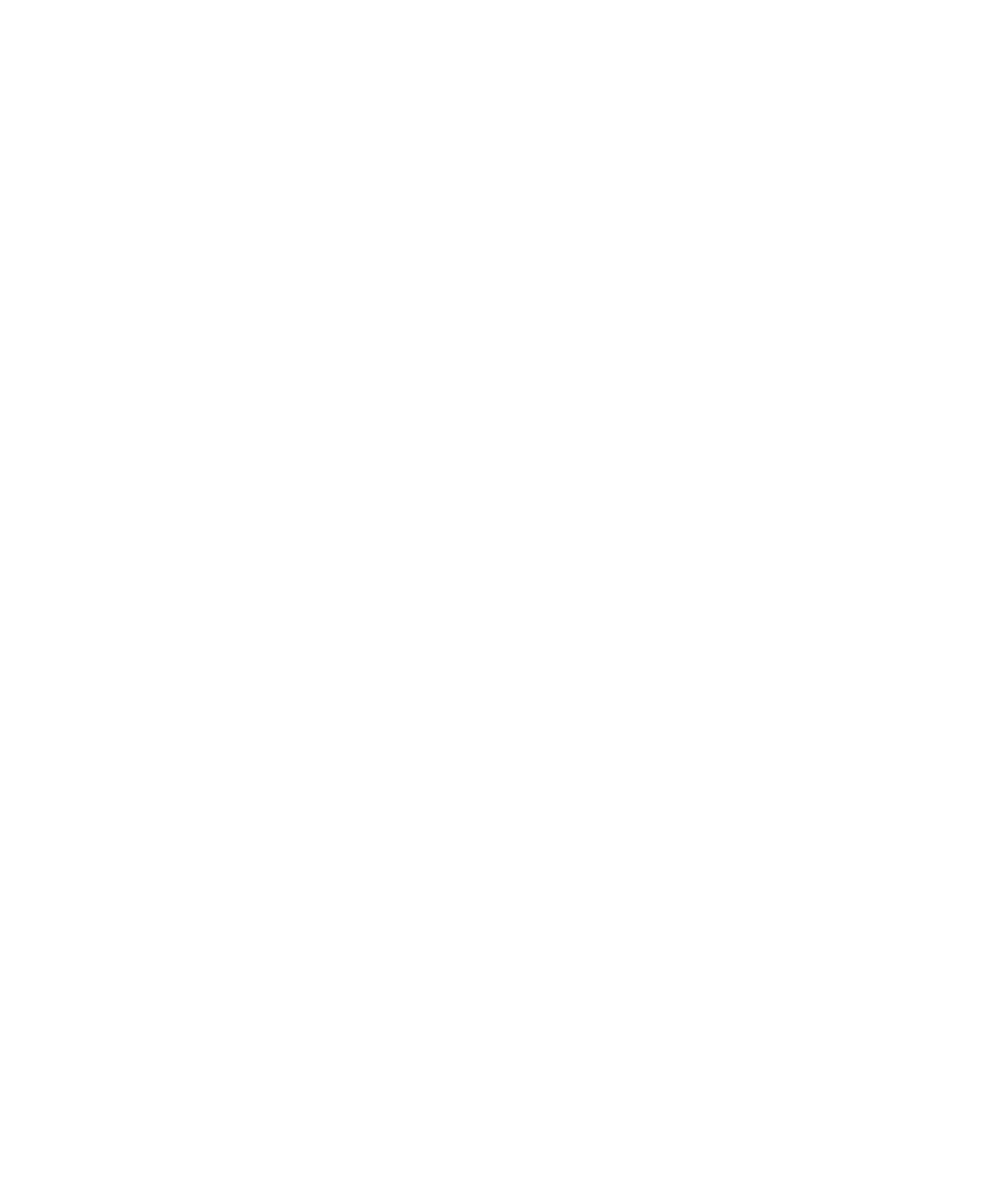
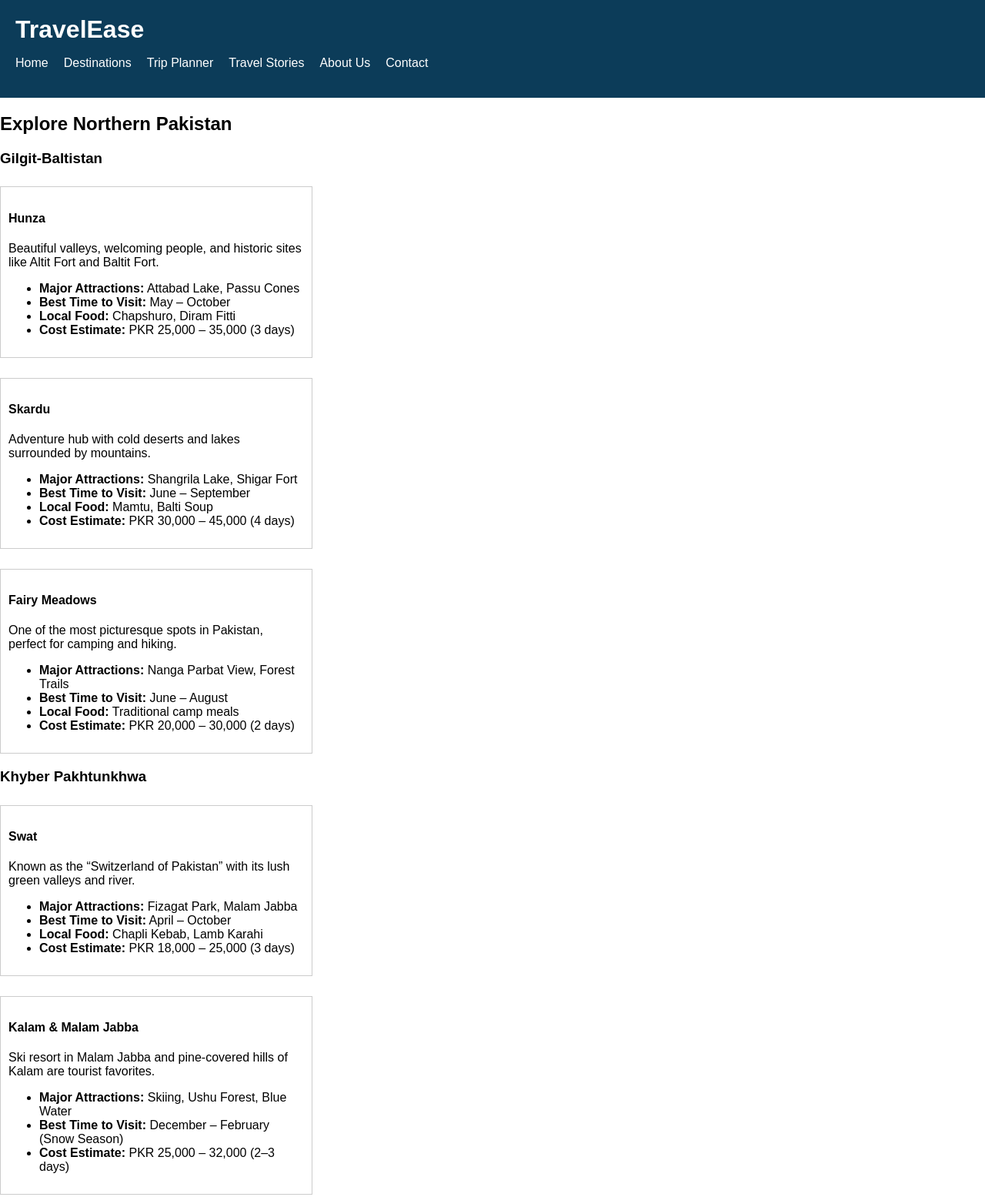
Before and after one commit to syed-noor11/Project-DevOps2, a plain HTML site: page src/destination-page.html in a window 1280 px wide. Shown: the top 1555 px of the page at 77% size. Before the commit the page ends 800 px from the top, so only its background shows below. Drawn offline with Linux system fonts and the light colour scheme.

Commit message:
Destination-page added

```diff
--- a/src/destination-page.html
+++ b/src/destination-page.html
@@ -1,11 +1,104 @@
 <!DOCTYPE html>
 <html lang="en">
 <head>
-  <meta charset="UTF-8">
-  <meta name="viewport" content="width=device-width, initial-scale=1.0">
-  <title>Document</title>
+  <meta charset="UTF-8" />
+  <meta name="viewport" content="width=device-width, initial-scale=1.0"/>
+  <title>Destinations - TravelEase</title>
+  <link rel="stylesheet" href="../styles/index.css"/>
 </head>
 <body>
+  <header>
+    <h1>TravelEase</h1>
+    <nav>
+      <ul>
+        <li><a href="index.html">Home</a></li>
+        <li><a href="destination-page.html">Destinations</a></li>
+        <li><a href="trip-page.html">Trip Planner</a></li>
+        <li><a href="stories-page.html">Travel Stories</a></li>
+        <li><a href="about-page.html">About Us</a></li>
+        <li><a href="contact-page.html">Contact</a></li>
+      </ul>
+    </nav>
+  </header>
 
+  <main class="content-section">
+    <h2>Explore Northern Pakistan</h2>
+
+    <section>
+      <h3>Gilgit-Baltistan</h3>
+      <div class="destination-card">
+        <h4>Hunza</h4>
+        <p>Beautiful valleys, welcoming people, and historic sites like Altit Fort and Baltit Fort.</p>
+        <ul>
+          <li><strong>Major Attractions:</strong> Attabad Lake, Passu Cones</li>
+          <li><strong>Best Time to Visit:</strong> May – October</li>
+          <li><strong>Local Food:</strong> Chapshuro, Diram Fitti</li>
+          <li><strong>Cost Estimate:</strong> PKR 25,000 – 35,000 (3 days)</li>
+        </ul>
+      </div>
+
+      <div class="destination-card">
+        <h4>Skardu</h4>
+        <p>Adventure hub with cold deserts and lakes surrounded by mountains.</p>
+        <ul>
+          <li><strong>Major Attractions:</strong> Shangrila Lake, Shigar Fort</li>
+          <li><strong>Best Time to Visit:</strong> June – September</li>
+          <li><strong>Local Food:</strong> Mamtu, Balti Soup</li>
+          <li><strong>Cost Estimate:</strong> PKR 30,000 – 45,000 (4 days)</li>
+        </ul>
+      </div>
+
+      <div class="destination-card">
+        <h4>Fairy Meadows</h4>
+        <p>One of the most picturesque spots in Pakistan, perfect for camping and hiking.</p>
+        <ul>
+          <li><strong>Major Attractions:</strong> Nanga Parbat View, Forest Trails</li>
+          <li><strong>Best Time to Visit:</strong> June – August</li>
+          <li><strong>Local Food:</strong> Traditional camp meals</li>
+          <li><strong>Cost Estimate:</strong> PKR 20,000 – 30,000 (2 days)</li>
+        </ul>
+      </div>
+    </section>
+
+    <section>
+      <h3>Khyber Pakhtunkhwa</h3>
+
+      <div class="destination-card">
+        <h4>Swat</h4>
+        <p>Known as the “Switzerland of Pakistan” with its lush green valleys and river.</p>
+        <ul>
+          <li><strong>Major Attractions:</strong> Fizagat Park, Malam Jabba</li>
+          <li><strong>Best Time to Visit:</strong> April – October</li>
+          <li><strong>Local Food:</strong> Chapli Kebab, Lamb Karahi</li>
+          <li><strong>Cost Estimate:</strong> PKR 18,000 – 25,000 (3 days)</li>
+        </ul>
+      </div>
+
+      <div class="destination-card">
+        <h4>Kalam & Malam Jabba</h4>
+        <p>Ski resort in Malam Jabba and pine-covered hills of Kalam are tourist favorites.</p>
+        <ul>
+          <li><strong>Major Attractions:</strong> Skiing, Ushu Forest, Blue Water</li>
+          <li><strong>Best Time to Visit:</strong> December – February (Snow Season)</li>
+          <li><strong>Cost Estimate:</strong> PKR 25,000 – 32,000 (2–3 days)</li>
+        </ul>
+      </div>
+
+      <div class="destination-card">
+        <h4>Naran & Kaghan</h4>
+        <p>Famous for alpine lakes, glaciers, and scenic routes.</p>
+        <ul>
+          <li><strong>Major Attractions:</strong> Saif-ul-Malook, Babusar Top</li>
+          <li><strong>Best Time to Visit:</strong> June – September</li>
+          <li><strong>Local Food:</strong> Trout Fish, Sajji</li>
+          <li><strong>Cost Estimate:</strong> PKR 20,000 – 28,000 (3 days)</li>
+        </ul>
+      </div>
+    </section>
+  </main>
+
+  <footer>
+    <p>© 2025 TravelEase | Discover the North</p>
+  </footer>
 </body>
 </html>
```
